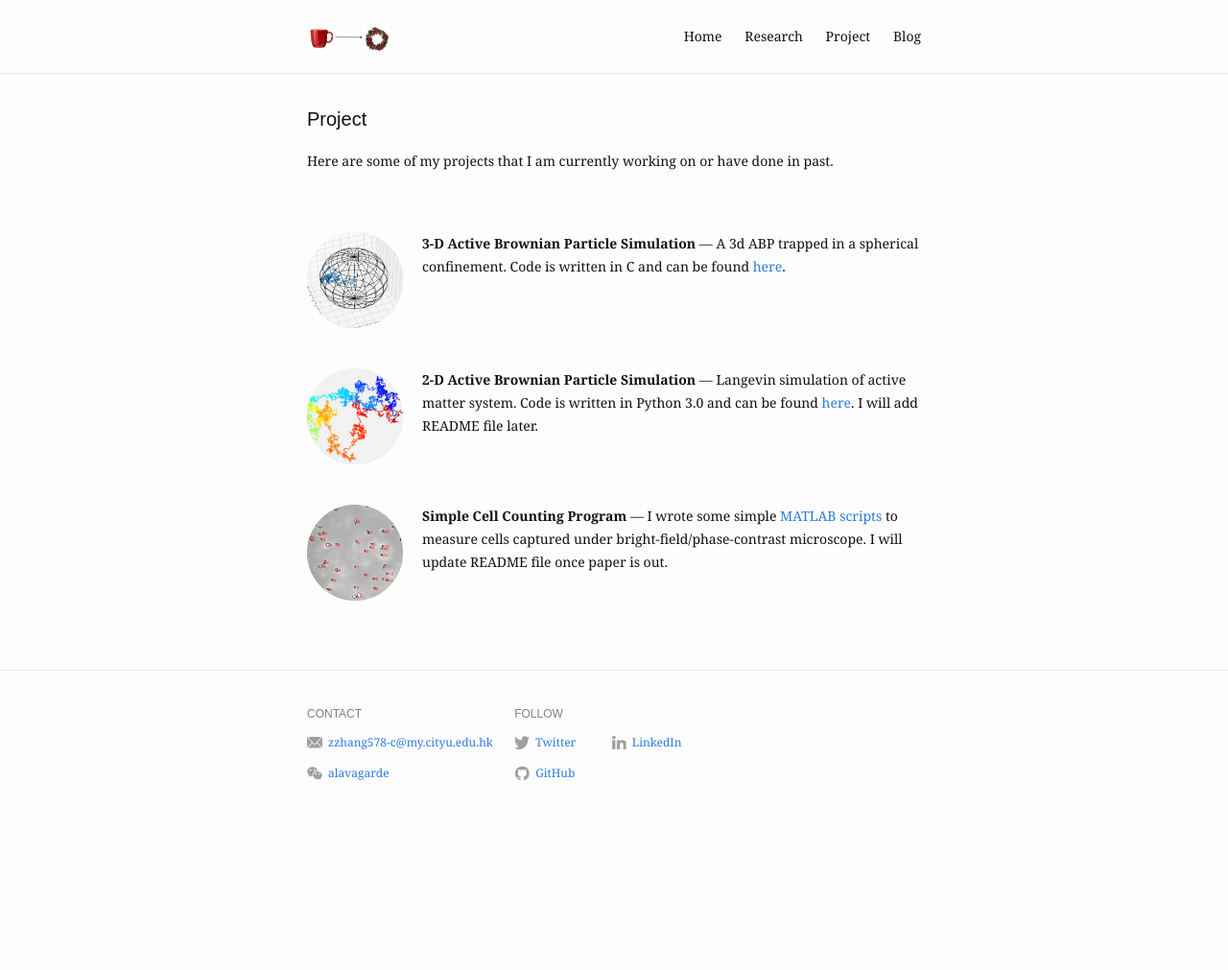
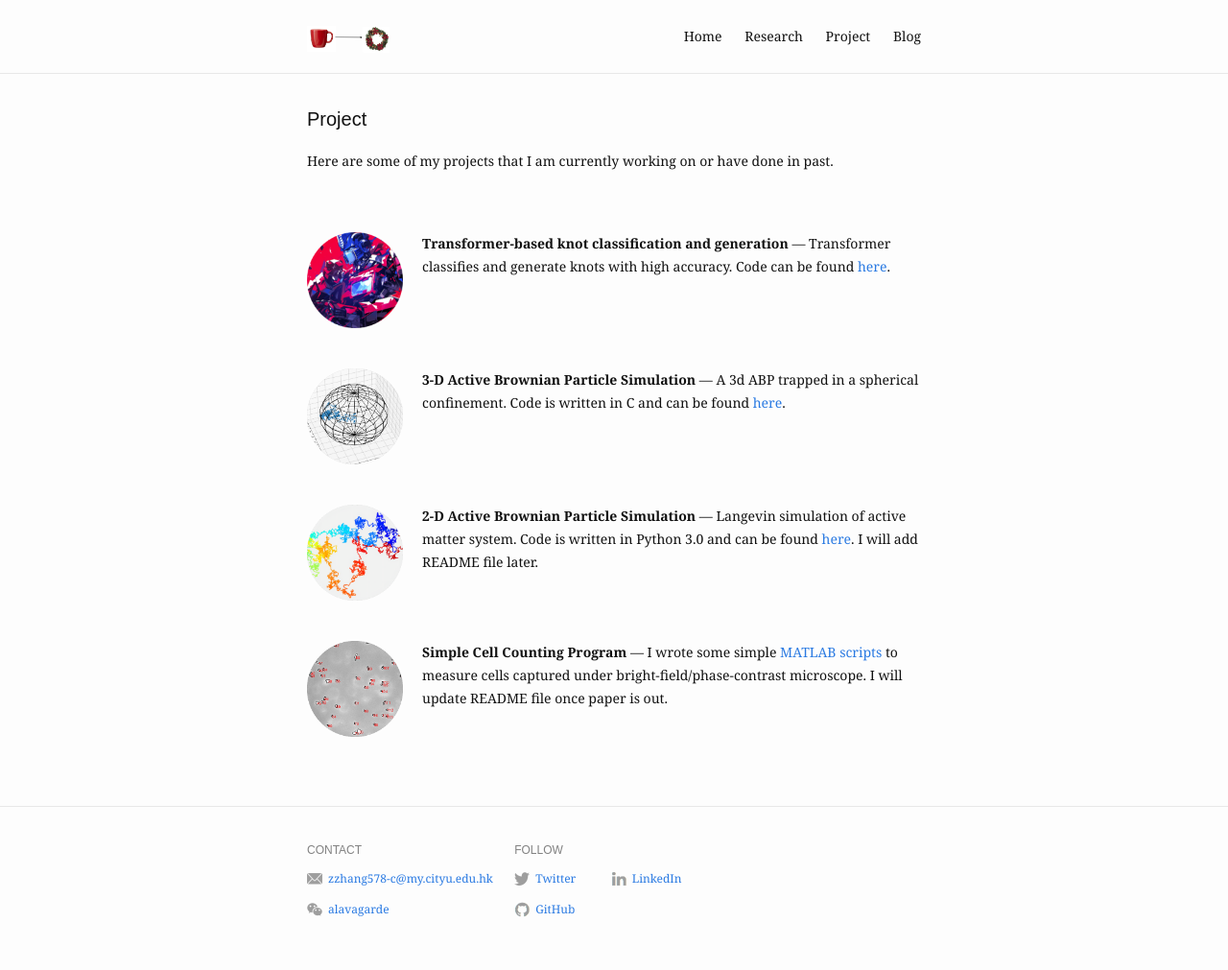
Before and after one commit to kizzhang/kizzhang.github.io, a Jekyll site: the page built from project.md, in a window 1280 px wide. Shown: the whole page at 96% size. Built offline with Jekyll 4.4.1, drawn with Linux system fonts in a browser that asks for light colours; before the commit the page ends 900 px from its top, so only the background shows below that.

Commit message:
update project

```diff
--- a/project.md
+++ b/project.md
@@ -3,6 +3,11 @@ layout: work
 title: Project
 slug: /project
 items:
+  - title: Transformer-based knot classification and generation
+    image:
+      src: /assets/img/work/transformer.png
+      alt: 3dBrownian
+    description: Transformer classifies and generate knots with high accuracy. Code can be found <a href="https://github.com/kizzhang/KnotTransformer">here</a>.
   - title: 3-D Active Brownian Particle Simulation
     image:
       src: /assets/img/work/3d.png
```
Also changed, not shown: assets/img/work/transformer.png (added).
